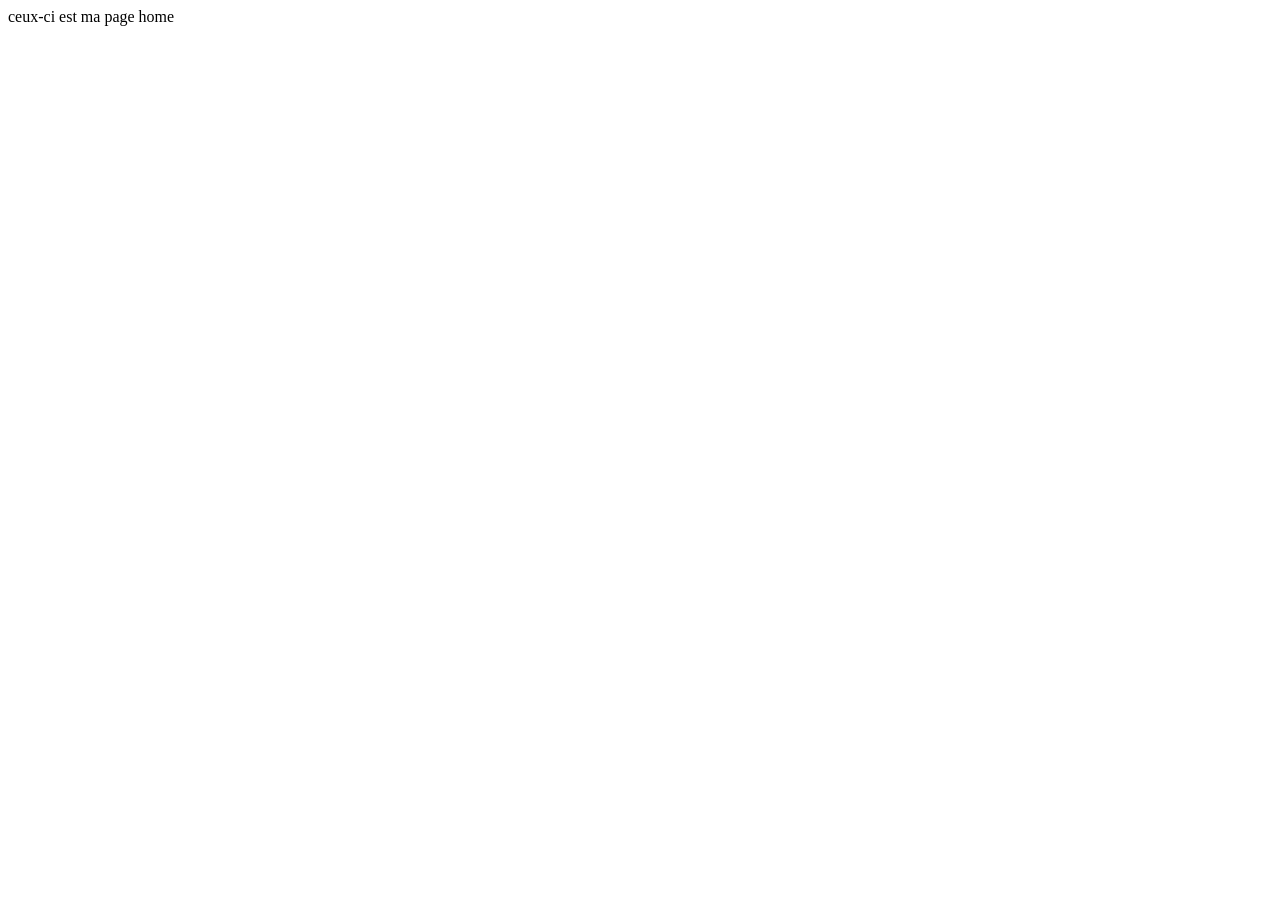
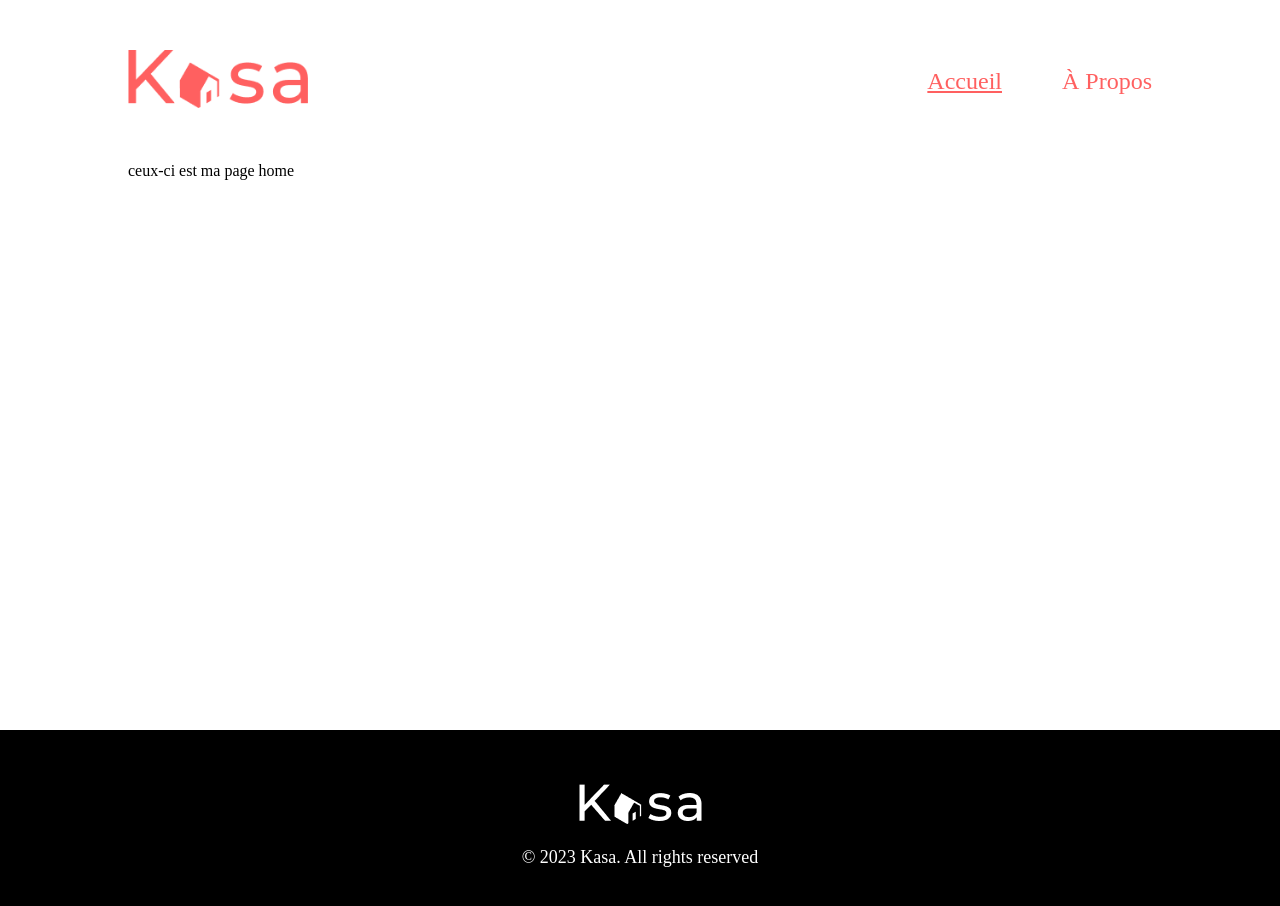
Before and after one commit to larbalestrier/projet-8, a React (Create React App) app: page / in a window 1280 px wide. Shown: the top 906 px of the page. Before the commit the page ends 800 px from the top, so only its background shows below. Built offline with nearby package versions, Linux system fonts and the light colour scheme.

Commit message:
étape 3 route +layouts

```diff
--- a/package.json
+++ b/package.json
@@ -10,6 +10,7 @@
     "react-dom": "^18.2.0",
     "react-router-dom": "^6.10.0",
     "react-scripts": "5.0.1",
+    "sass": "^1.64.2",
     "web-vitals": "^2.1.4"
   },
   "scripts": {
--- /dev/null
+++ b/public/index.css
@@ -0,0 +1,3 @@
+body {
+    margin:0;
+}
--- a/public/index.html
+++ b/public/index.html
@@ -24,6 +24,7 @@
       work correctly both with client-side routing and a non-root public URL.
       Learn how to configure a non-root public URL by running `npm run build`.
     -->
+    <link rel="stylesheet" href="index.css">
     <title>React App</title>
   </head>
   <body>
--- a/src/App.js
+++ b/src/App.js
@@ -7,14 +7,27 @@ import About from './pages/About/about'
 import Error from './pages/Error/error'
 import Location from './pages/Location/location'
 
+//LAYOUTS
+import Header from './layouts/Header/Header';
+import Footer from './layouts/Footer/Footer';
+
+//STYLES
+import './style/app.scss'
+
 function App() {
   return (
+    <>
+    <div className='contenair'>
+      <Header/>
       <Routes>
         <Route path="/" element={<Home />} />
         <Route path="/location/" element={<Location />} />
         <Route path="/about" element={<About />} />
         <Route path="*" element={<Error />} />
       </Routes>
+    </div>
+    <Footer/>
+    </>
   );
 }
 
--- /dev/null
+++ b/src/layouts/Footer/Footer.jsx
@@ -0,0 +1,22 @@
+// IMPORTS
+import { Link } from 'react-router-dom'
+import './footer.scss'
+
+// ASSETS
+import Logo from '../../assets/LOGO-footer.png'
+
+
+// LAYOUT FOOTER
+
+function Footer () {
+     return (
+        <footer className='ContFooter'>
+            <Link to="/">
+                <img src={Logo} alt='logo kasa'/>
+            </Link>
+            <p className='ContFooter-Text'>© 2023 Kasa. All rights reserved</p>
+        </footer>
+     )
+}
+
+export default Footer
--- /dev/null
+++ b/src/layouts/Footer/footer.scss
@@ -0,0 +1,17 @@
+.ContFooter {
+    display: flex;
+    flex-direction: column;
+    align-items: center;
+    justify-content: center;
+    background-color: black;
+    height: 210px;
+
+    &-Text {
+      color: white;
+      font-size: 18px;
+
+      @media (max-width: 1001px) {
+        font-size: 15px;
+      }
+    }
+  }
--- /dev/null
+++ b/src/layouts/Header/Header.jsx
@@ -0,0 +1,32 @@
+// IMPORTS
+import { Link, NavLink } from 'react-router-dom'
+import './header.scss'
+
+// ASSETS
+import Logo from '../../assets/LOGO-header.png'
+
+
+
+
+// Layout Header
+function Header() {
+   return (
+      <nav className='ContHeader'>
+         <Link to="/">
+            <img className='ContHeader-Logo' alt='Logo de kasa' src={Logo} />
+         </Link>
+
+         <div>
+            <NavLink to="/" className='ContHeader-Link'>
+               Accueil
+            </NavLink>
+
+            <NavLink to="/about" className='ContHeader-Link'>
+               À Propos
+            </NavLink>
+         </div>
+      </nav>
+   )
+ }
+
+ export default Header
--- /dev/null
+++ b/src/layouts/Header/header.scss
@@ -0,0 +1,34 @@
+.ContHeader {
+   display: flex;
+   justify-content: space-between;
+   align-items: center;
+   margin: 50px 0%;
+
+   &-Link {
+     color: #FF6060;
+     text-decoration: none;
+     font-size: 24px;
+     padding: 0 0 0 60px;
+
+     @media (max-width: 1001px) {
+       font-size: 17px;
+       padding: 0 0 0 15px;
+     }
+
+     &.active {
+       text-decoration: underline;
+
+       &:hover {
+         filter: brightness(0.9);
+       }
+     }
+   }
+
+   &-Logo {
+     width: 180px;
+
+     @media (max-width: 1001px) {
+       width: 115px;
+     }
+   }
+ }
--- /dev/null
+++ b/src/style/app.scss
@@ -0,0 +1,10 @@
+.contenair {
+  max-width: 1300px;
+  min-height: 85vh;
+  width: 80%;
+  margin: 0 auto;
+  padding: 0;
+  @media (max-width: 1001px) {
+  width: 90%;
+   }
+}
```
Also changed, not shown: 1 other file (tests, documents, lock files or other folders).
